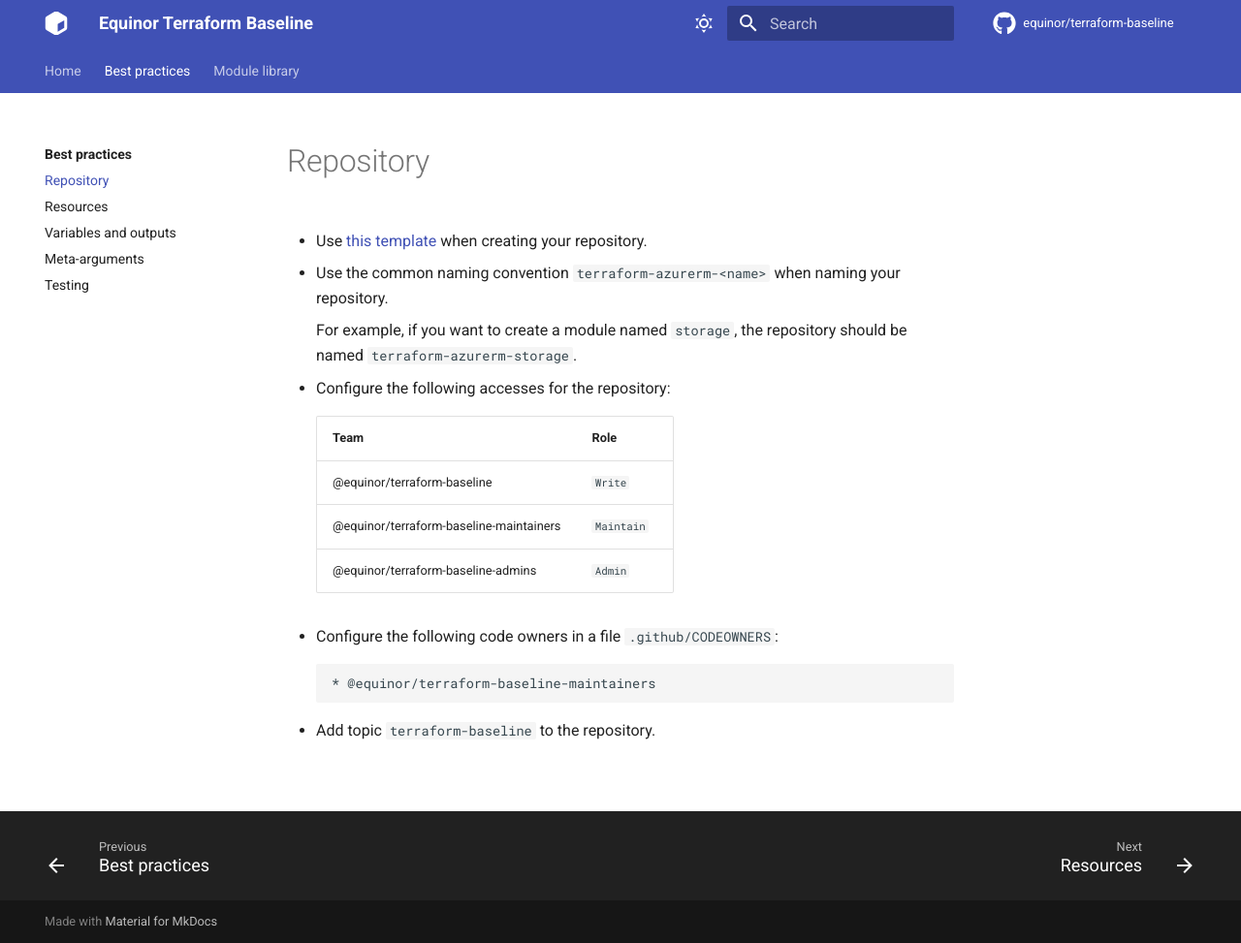
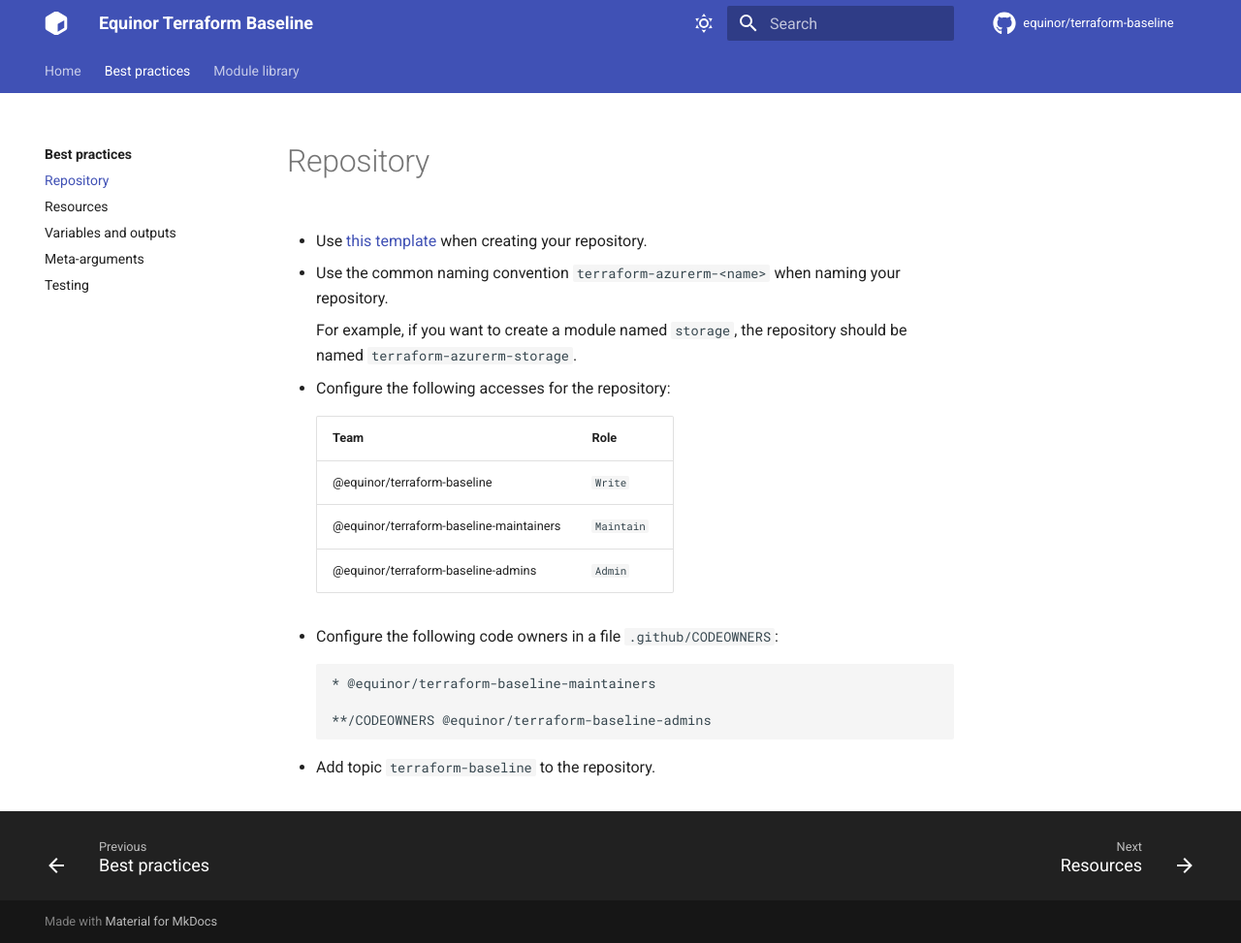
Before and after one commit to equinor/terraform-baseline, an MkDocs documentation site: the page built from docs/best-practices/repository.md, in a window 1280 px wide and 973 px high. Shown: the whole window at 97% size. Built offline with MkDocs 1.6.1 and Material for MkDocs 9.7.7, drawn with Linux system fonts in a browser that asks for light colours; comment, search, counter and statistics services are not loaded.

Commit message:
Update repository.md

````diff
--- a/docs/best-practices/repository.md
+++ b/docs/best-practices/repository.md
@@ -18,6 +18,8 @@
 
     ```raw
     * @equinor/terraform-baseline-maintainers
+
+    **/CODEOWNERS @equinor/terraform-baseline-admins
     ```
 
 - Add topic `terraform-baseline` to the repository.
````
